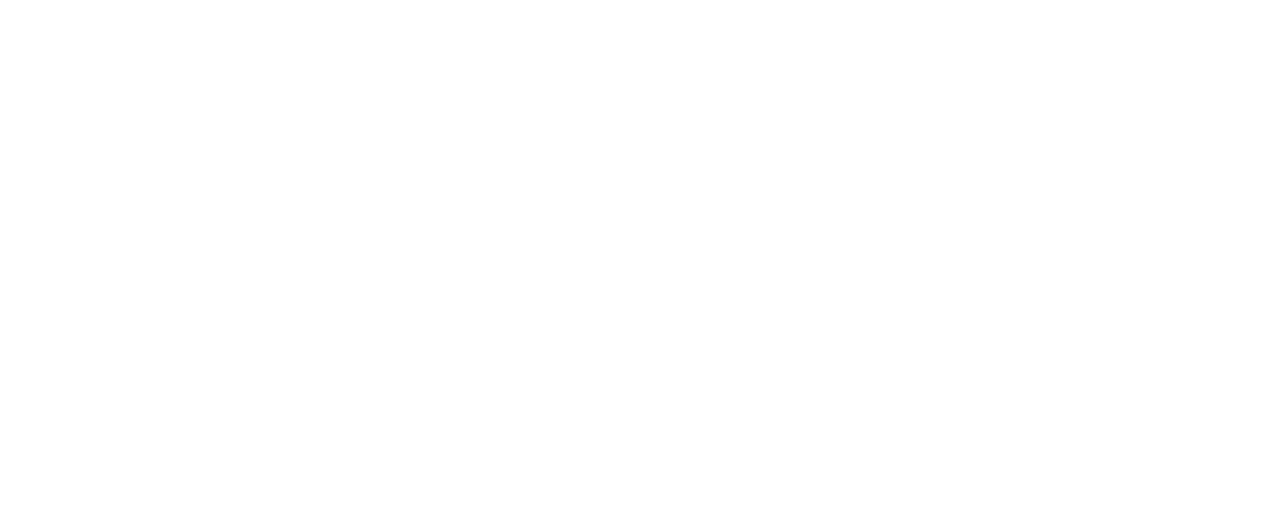
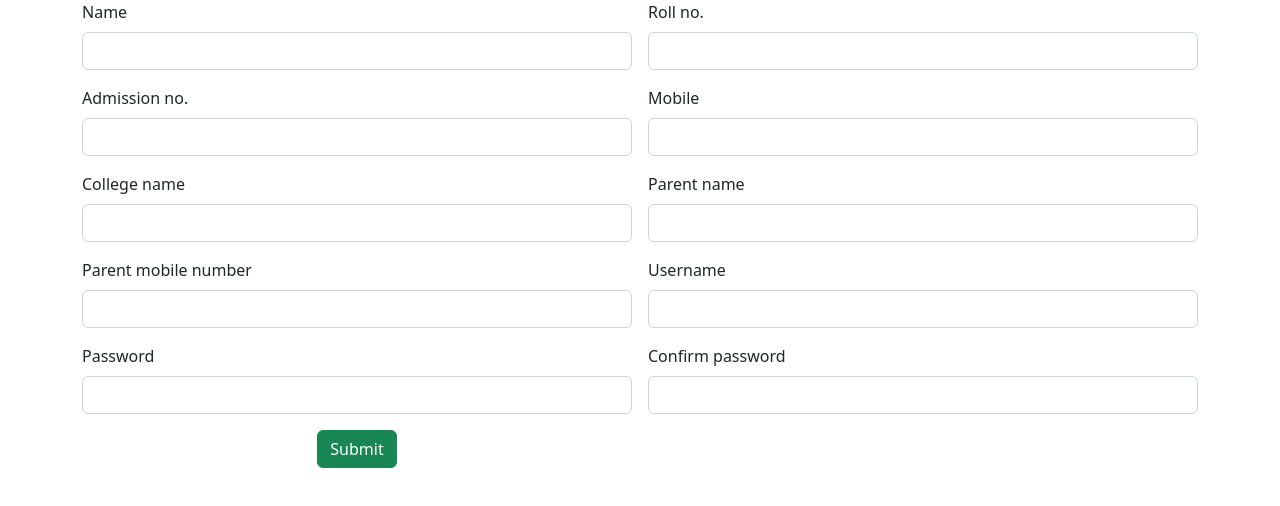
Before and after one commit to HarshaSalih/student-angular-app, an Angular app: page / in a window 1280 px wide. Shown: the top 506 px of the page. Built offline with nearby package versions, Linux system fonts and the light colour scheme.

Commit message:
studententry commits

```diff
--- a/src/app/app.component.html
+++ b/src/app/app.component.html
@@ -1,3 +1,3 @@
 
-
+<app-student-entry></app-student-entry>
 <router-outlet></router-outlet>
--- a/src/app/app.module.ts
+++ b/src/app/app.module.ts
@@ -3,10 +3,12 @@
 
 import { AppRoutingModule } from './app-routing.module';
 import { AppComponent } from './app.component';
+import { StudentEntryComponent } from './student-entry/student-entry.component';
 
 @NgModule({
   declarations: [
-    AppComponent
+    AppComponent,
+    StudentEntryComponent
   ],
   imports: [
     BrowserModule,
--- /dev/null
+++ b/src/app/student-entry/student-entry.component.html
@@ -0,0 +1,71 @@
+<div class="container">
+    <div class="row">
+        <div class="col col-12 col-sm-12 col-md-12 col-lg-12 col-xl-12 col-xxl-12">
+            <div class="row g-3">
+                <div class="col col-12 col-sm-6 col-md-6 col-lg-6 col-xl-6 col-xxl-6">
+
+                    <label for="" class="form-label">Name</label>
+                    <input type="text" class="form-control">
+
+                </div>
+                <div class="col col-12 col-sm-6 col-md-6 col-lg-6 col-xl-6 col-xxl-6">
+
+                    <label for="" class="form-label">Roll no.</label>
+                    <input type="text" class="form-control">
+
+                </div>
+                <div class="col col-12 col-sm-6 col-md-6 col-lg-6 col-xl-6 col-xxl-6">
+
+                    <label for="" class="form-label">Admission no.</label>
+                    <input type="text" class="form-control">
+
+                </div>
+                <div class="col col-12 col-sm-6 col-md-6 col-lg-6 col-xl-6 col-xxl-6">
+
+                    <label for="" class="form-label">Mobile</label>
+                    <input type="text" class="form-control">
+
+                </div>
+                <div class="col col-12 col-sm-6 col-md-6 col-lg-6 col-xl-6 col-xxl-6">
+
+                    <label for="" class="form-label">College name</label>
+                    <input type="text" class="form-control">
+
+                </div>
+                <div class="col col-12 col-sm-6 col-md-6 col-lg-6 col-xl-6 col-xxl-6">
+
+                    <label for="" class="form-label">Parent name</label>
+                    <input type="text" class="form-control">
+
+                </div>
+                <div class="col col-12 col-sm-6 col-md-6 col-lg-6 col-xl-6 col-xxl-6">
+
+                    <label for="" class="form-label">Parent mobile number</label>
+                    <input type="text" class="form-control">
+
+                </div>
+                <div class="col col-12 col-sm-6 col-md-6 col-lg-6 col-xl-6 col-xxl-6">
+
+                    <label for="" class="form-label">Username</label>
+                    <input type="text" class="form-control">
+
+                </div>
+                <div class="col col-12 col-sm-6 col-md-6 col-lg-6 col-xl-6 col-xxl-6">
+
+                    <label for="" class="form-label">Password</label>
+                    <input type="password" name="" id="" class="form-control">
+
+                </div>
+                <div class="col col-12 col-sm-6 col-md-6 col-lg-6 col-xl-6 col-xxl-6">
+
+                    <label for="" class="form-label">Confirm password</label>
+                    <input type="password" name="" id="" class="form-control">
+
+                </div>
+                <div class="col col-12 col-sm-6 col-md-6 col-lg-6 col-xl-6 col-xxl-6 text-center">
+                    <button class="btn btn-success">Submit</button>
+                </div>
+            </div>
+        </div>
+    </div>
+</div>
--- a/src/index.html
+++ b/src/index.html
@@ -6,8 +6,12 @@
   <base href="/">
   <meta name="viewport" content="width=device-width, initial-scale=1">
   <link rel="icon" type="image/x-icon" href="favicon.ico">
+  <!-- CSS only -->
+<link href="https://cdn.jsdelivr.net/npm/bootstrap@5.2.3/dist/css/bootstrap.min.css" rel="stylesheet" integrity="sha384-rbsA2VBKQhggwzxH7pPCaAqO46MgnOM80zW1RWuH61DGLwZJEdK2Kadq2F9CUG65" crossorigin="anonymous">
 </head>
 <body>
   <app-root></app-root>
+  <!-- JavaScript Bundle with Popper -->
+<script src="https://cdn.jsdelivr.net/npm/bootstrap@5.2.3/dist/js/bootstrap.bundle.min.js" integrity="sha384-kenU1KFdBIe4zVF0s0G1M5b4hcpxyD9F7jL+jjXkk+Q2h455rYXK/7HAuoJl+0I4" crossorigin="anonymous"></script>
 </body>
 </html>
```
Also changed, not shown: src/app/student-entry/student-entry.component.ts (added, +10 -0 lines), src/app/student-entry/student-entry.component.css (added).
